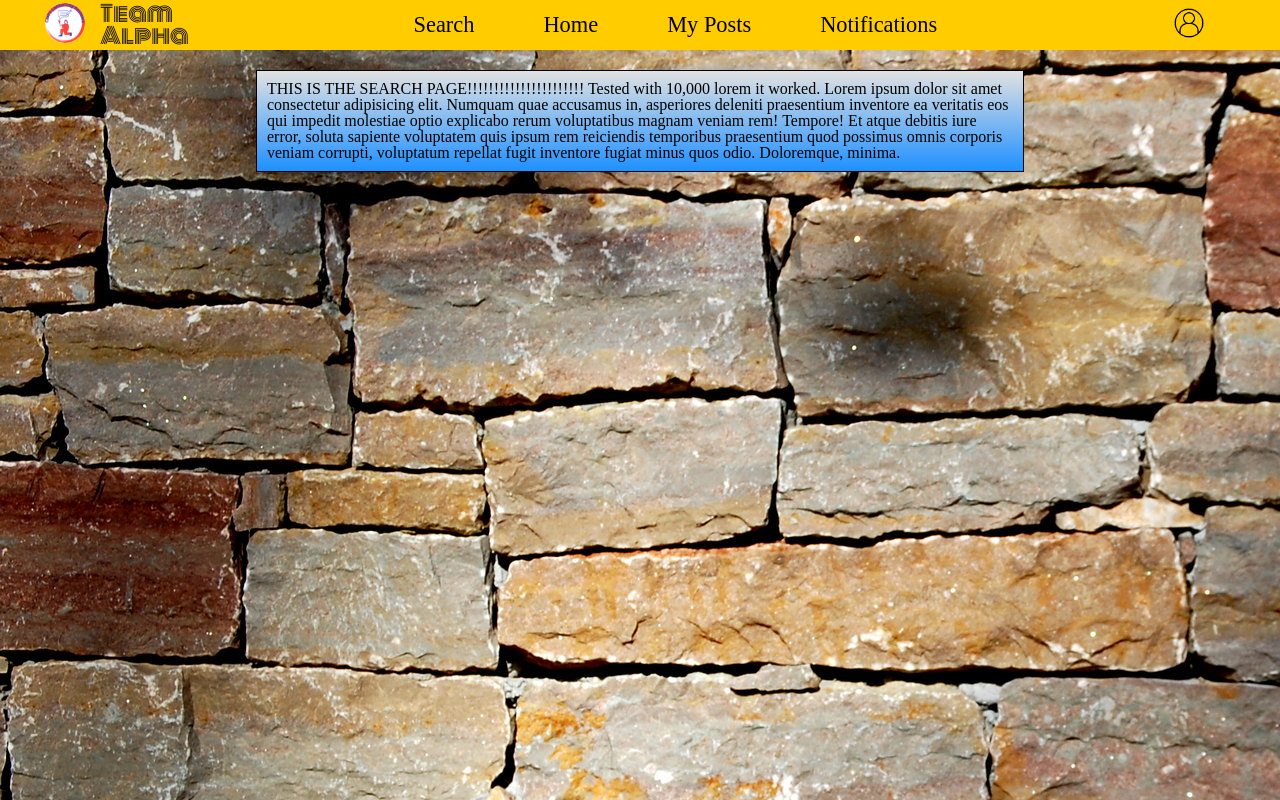
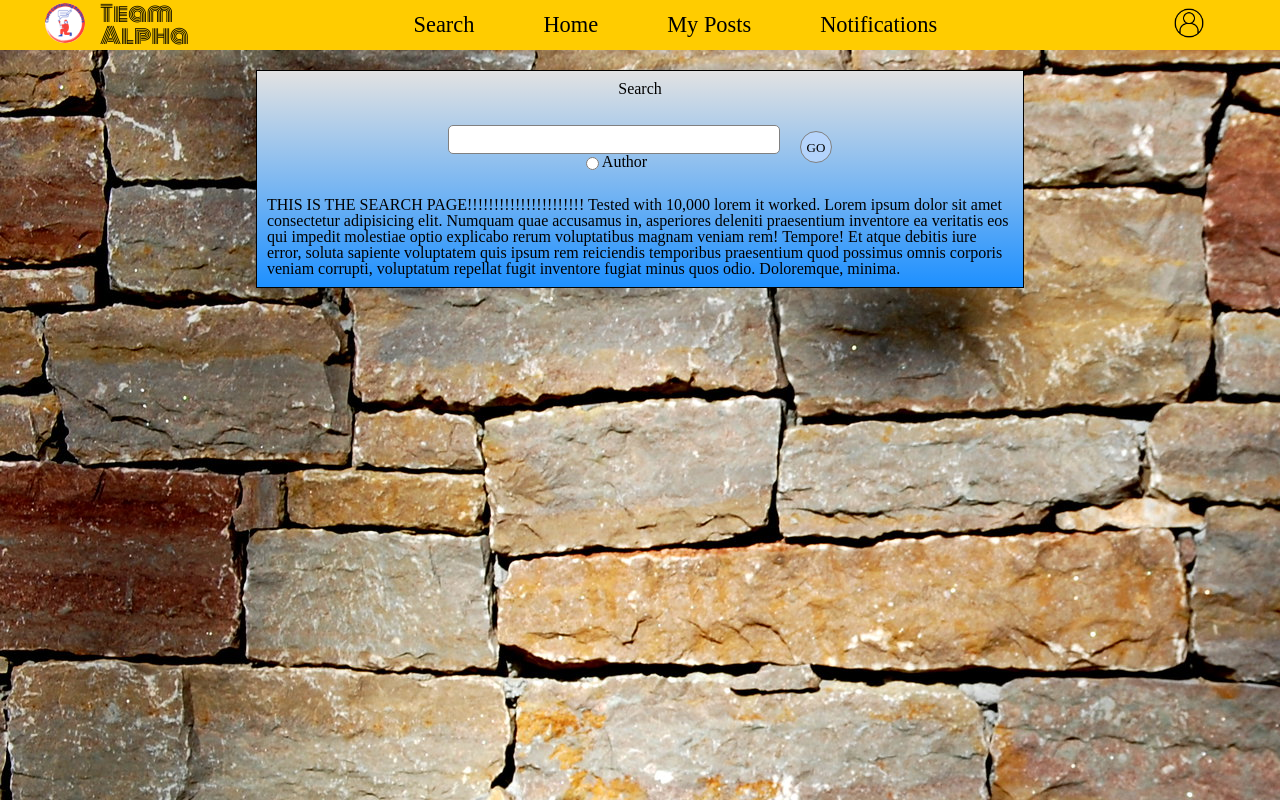
Before and after one commit to aloostrom-ecpi/cis480-capstone, an Angular app: page /search in a window 1280 px wide. Built offline with nearby package versions, Linux system fonts and the light colour scheme; sample sign-in values are in the browser's storage.

Commit message:
search component initial commit

```diff
--- a/src/app/components/search-posts/search-posts.component.css
+++ b/src/app/components/search-posts/search-posts.component.css
@@ -8,5 +8,65 @@ main {
   justify-content: center;
   overflow: hidden;
   background: linear-gradient(#e2e2e2, dodgerblue);
-  border: black solid .12rem;
+  border: black solid 0.12rem;
 }
+
+h2 {
+  display: flex;
+  justify-content: center;
+}
+
+.searchbox-container {
+  display: flex;
+  justify-content: center;
+  align-items: center;
+  height: 100px;
+}
+
+input[type="text"] {
+  height: 25px;
+  width: 300px;
+  border-radius: 5px;
+  padding-left: 15px;
+  padding-right: 15px;
+  border: 1px solid gray;
+}
+
+input[type="text"]:focus {
+  outline: none;
+  border: 1px solid black;
+}
+
+input[type="text"]:hover {
+  outline: none;
+  border: 1px solid black;
+}
+
+.radio-grp {
+  display: flex;
+  justify-content: space-around;
+  align-items: center;
+}
+
+.radio-grp div {
+  display: flex;
+  justify-content: center;
+}
+
+#go-btn {
+  display: flex;
+  justify-content: center;
+  align-items: center;
+  border-radius: 25px;
+  border: 1px solid gray;
+  margin-left: 20px;
+  height: 20px;
+  width: 20px;
+  padding: 5px;
+  font-size: 13px;
+  background: rgba(186, 215, 255, 0.8);
+}
+
+#go-btn:hover {
+  cursor: pointer;
+}
--- a/src/app/components/search-posts/search-posts.component.html
+++ b/src/app/components/search-posts/search-posts.component.html
@@ -1,6 +1,22 @@
 <main>
   <!--put inside of main tag for purpose of CSS - Steve Woods-->
   <div class="search">
+    <h2>Search</h2>
+
+    <div class="searchbox-container">
+      <form>
+        <input type="text" #query />
+        <div class="radio-grp">
+          <div>
+            <input type="radio" name="" id="author" /><label for="author"
+              >Author</label
+            >
+          </div>
+        </div>
+      </form>
+      <div id="go-btn">GO</div>
+    </div>
+
     <p>
       <!-- ADDED MORE CONTENT SO IT CAN BE STYLED - STEVE WOODS-->
       THIS IS THE SEARCH PAGE!!!!!!!!!!!!!!!!!!!!!! Tested with 10,000 lorem it
--- a/src/app/components/search-posts/search-posts.component.ts
+++ b/src/app/components/search-posts/search-posts.component.ts
@@ -19,6 +19,7 @@ import { ContractorService } from 'src/app/service/contractor.service';
   styleUrls: ['./search-posts.component.css']
 })
 export class SearchPostsComponent implements OnInit {
+  isActive: boolean = true;
 
   constructor(private userService : UserService, private contractorService : ContractorService) { }
 
```
